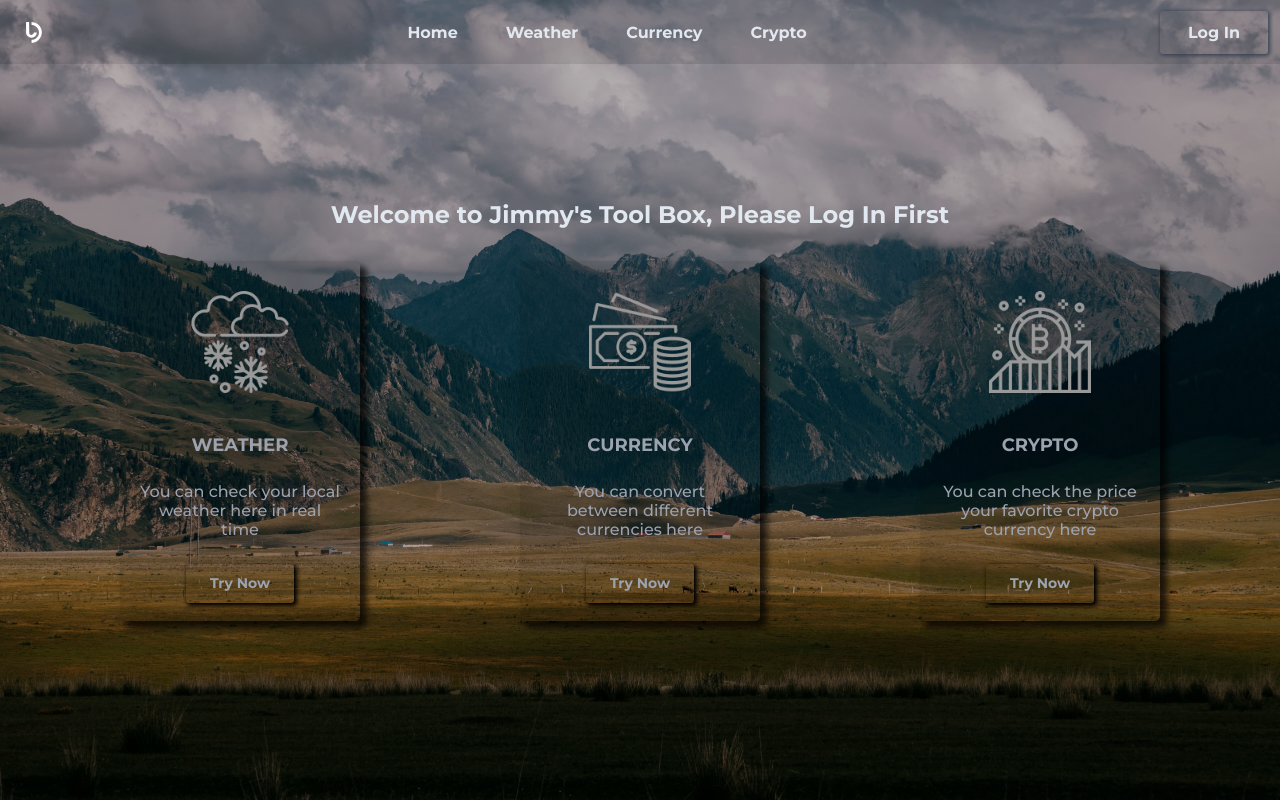
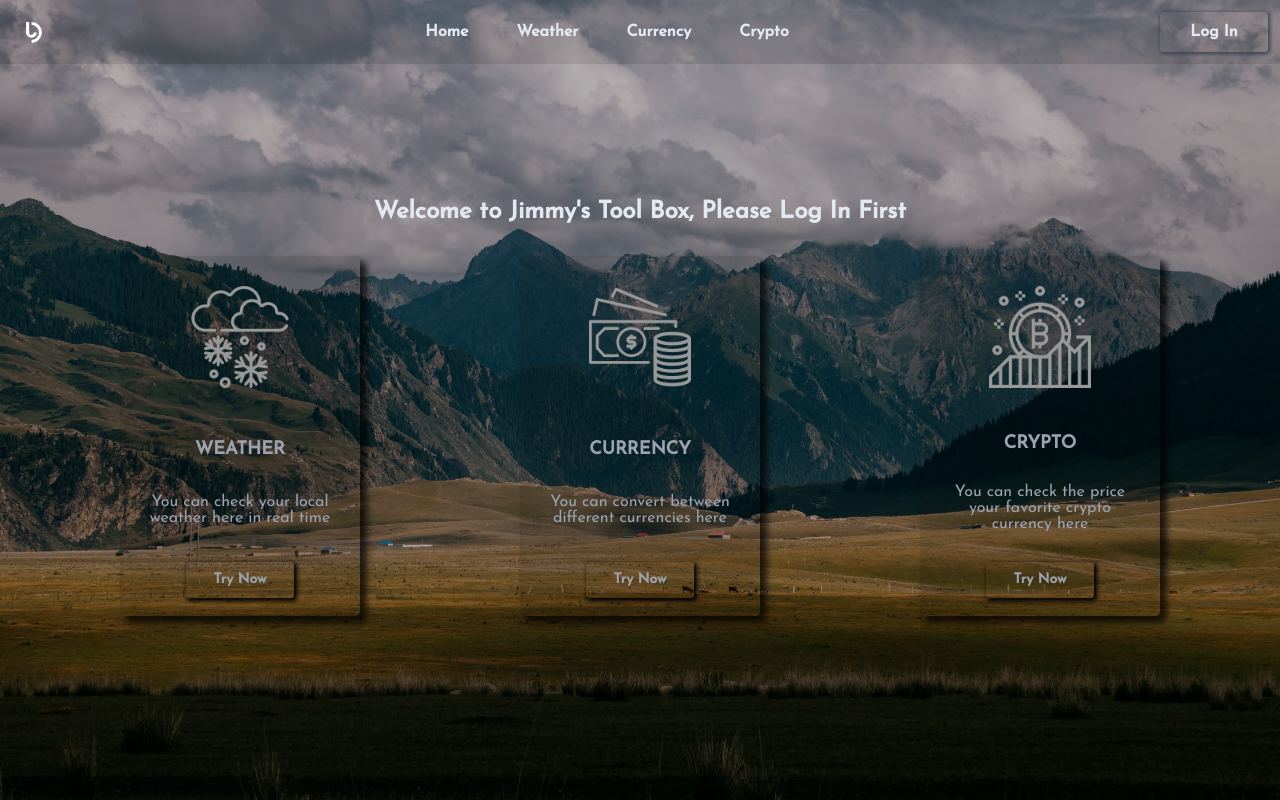
Before and after one commit to JimmyZiqiangCheng/currency_converter, a React (Create React App) app: page / in a window 1280 px wide. Built offline with nearby package versions, Linux system fonts and the light colour scheme; no server answers; the HTML template or start-up script is replaced by a standard one; a web font is replaced by a local one.

Commit message:
update font

```diff
--- a/public/index.html
+++ b/public/index.html
@@ -13,6 +13,10 @@
     <link rel="preconnect" href="https://fonts.gstatic.com" crossorigin />
     <link
       href="https://fonts.googleapis.com/css2?family=Engagement&family=Montserrat:ital,wght@0,300;0,500;0,700;1,300;1,500;1,700&display=swap"
+      rel="stylesheet"
+    />
+    <link
+      href="https://fonts.googleapis.com/css2?family=Inter:wght@300;400;700&family=Josefin+Sans:wght@300;400;500&display=swap"
       rel="stylesheet"
     />
     <!--
--- a/src/App.css
+++ b/src/App.css
@@ -2,7 +2,7 @@
   margin: 0;
   padding: 0;
   box-sizing: border-box;
-  font-family: "Montserrat", sans-serif;
+  font-family: "Josefin Sans", sans-serif;
   -webkit-font-smoothing: antialiased;
   -moz-osx-font-smoothing: grayscale;
 }
--- a/src/styles/mainContainer.module.scss
+++ b/src/styles/mainContainer.module.scss
@@ -123,7 +123,7 @@
       }
       .pagination-container {
         position: absolute;
-        top: 90%;
+        top: 95%;
         width: 100%;
         display: flex;
         justify-content: center;
--- a/src/styles/searchBar.module.scss
+++ b/src/styles/searchBar.module.scss
@@ -26,6 +26,7 @@
         font-size: 16px;
         color: colors.$dark-grey;
         padding: 4px;
+        width: 80%;
         &:focus {
           outline: none;
         }
--- a/src/styles/searchBox.module.scss
+++ b/src/styles/searchBox.module.scss
@@ -24,7 +24,8 @@
         border: 0;
         font-size: 16px;
         color: colors.$dark-grey;
-        padding: 4px;
+        padding: 2px;
+        width: 90%;
         &:focus {
           outline: none;
         }
```
